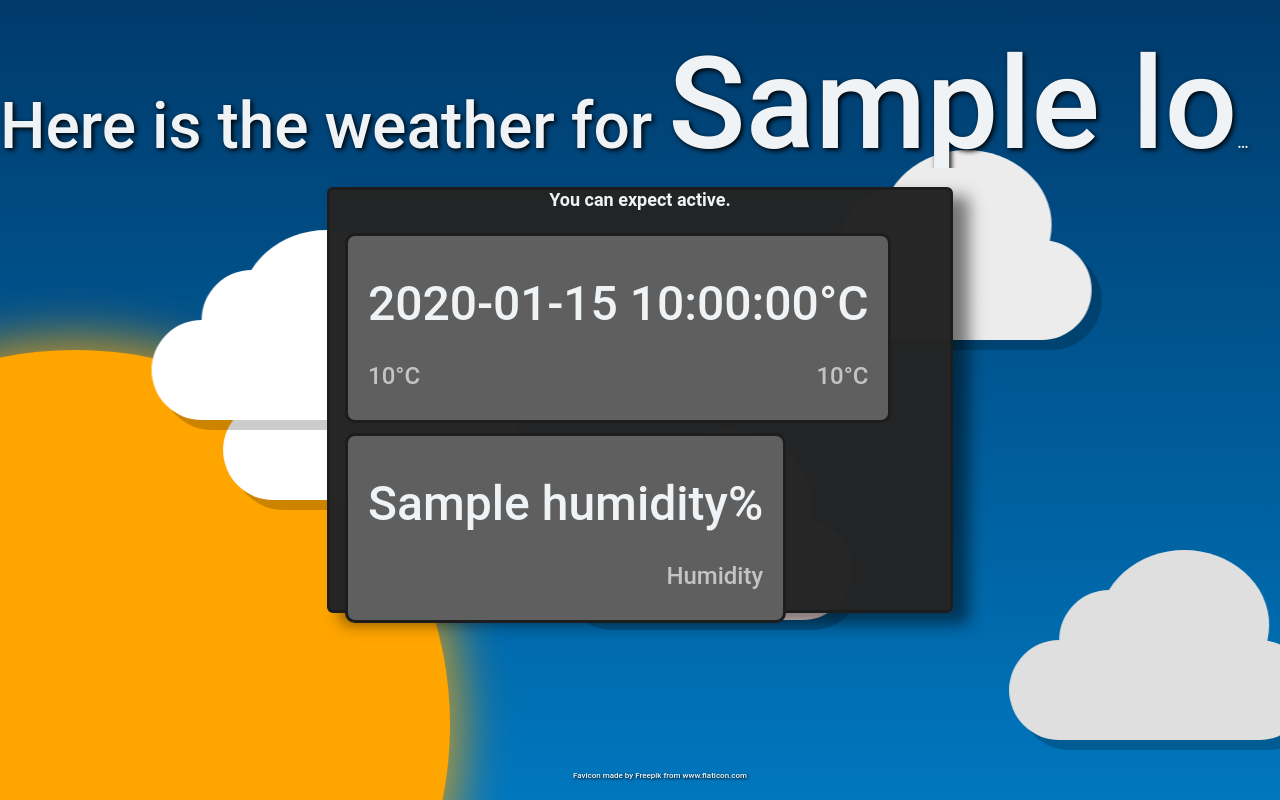
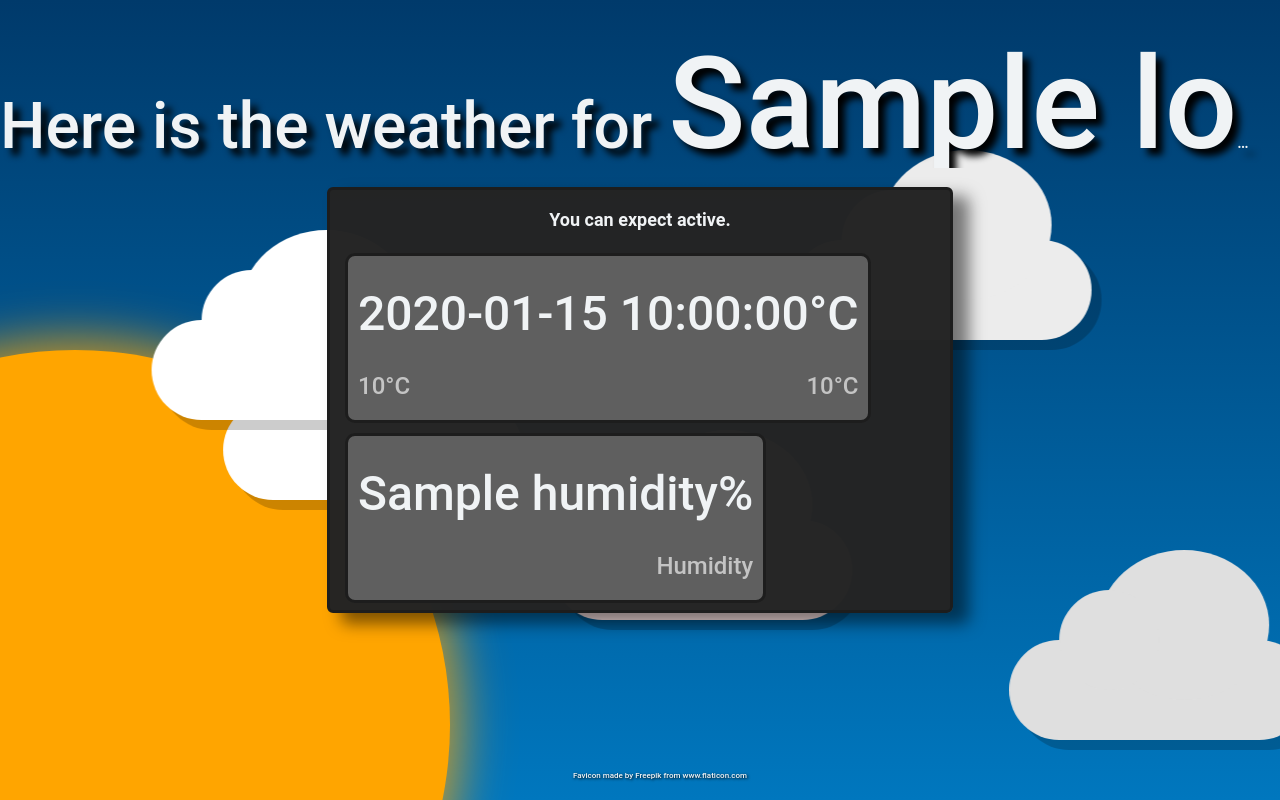
Before and after one commit to stelioslep/HU, a Flask app: template app/templates/index.html in a window 1280 px wide. Run offline with Flask 3, Linux system fonts and the light colour scheme; the template is opened without the code that fills it: most values are stand-ins (such as "Sample title", 1, 10 or a date in 2020).

Commit message:
Minor scaling adjustments, comments.

```diff
--- a/app/app.py
+++ b/app/app.py
@@ -42,6 +42,7 @@
     return render_template('index.html', location=location, country=countryname,  weather_status=weather_status, humidity=humidity, now_temperature=now_temperature, max_temperature=max_temperature, min_temperature=min_temperature, latitude=latitude, longitude=longitude)
 
 def get_client_ip():
+
     # Get the client ip address even if the app is behind a proxy
 
     if request.environ.get('HTTP_X_FORWARDED_FOR') is None:
@@ -52,6 +53,7 @@
     return client_ip
 
 def remove_port(ip_address_with_port):
+
     # get_client_ip() returns the ip address with the port number. We need to remove the port number to use the ipinfo library
 
     parts = ip_address_with_port.split(':')
@@ -64,6 +66,9 @@
     return details.all
 
 def location_detail_extractor(detail_dict):
+
+    # This only exists because I don't want to type detail_dict['city'] every time I need the city name.
+
     city = detail_dict['city']
     region = detail_dict['region']
     country = detail_dict['country']
@@ -73,6 +78,7 @@
     return city, region, country, countryname, latitude, longitude
 
 def location_detail_validator(detail_dict):
+
     # Local & other invalid ip addresses return a 'bogon' key in the dictionary. If the location is invalid, we will use Munich as the default location.
 
     if 'bogon' in detail_dict:
--- a/app/static/style.css
+++ b/app/static/style.css
@@ -25,11 +25,12 @@
     height: 128px;
     color: #f0f3f5;
     text-align: center;
-    text-shadow: 2px 2px 5px #000000;
+    text-shadow: 7px 7px 7px #000000;
     line-height: 128px;
-    white-space: nowrap; /* prevents text from wrapping */
-    overflow: hidden; /* hides text that overflows its container */
-    text-overflow: ellipsis; /* adds ellipsis (...) to indicate truncated text */
+    white-space: nowrap;
+    overflow-y: hidden;
+    overflow-x: auto;
+    text-overflow: ellipsis;
 }
 .small-text {
   font-size: 64px;
@@ -85,7 +86,7 @@
 
 .outer-container {
   background-color: #5f5f5f;
-  padding: 20px;
+  padding: 10px;
   border-radius: 10px;
   border-color: rgb(29, 29, 29);
   border-style: solid;
--- a/app/templates/index.html
+++ b/app/templates/index.html
@@ -1,6 +1,8 @@
 {% extends "base.html" %}
 
-{% block title %}{{location}}{% endblock %}
+{% block title %}
+{{location}}
+{% endblock %}
 
 
 {% block head %}
@@ -44,5 +46,4 @@
       </div>
   </div>
 </div>
-
 {% endblock %}
```
Also changed, not shown: README.MD.
